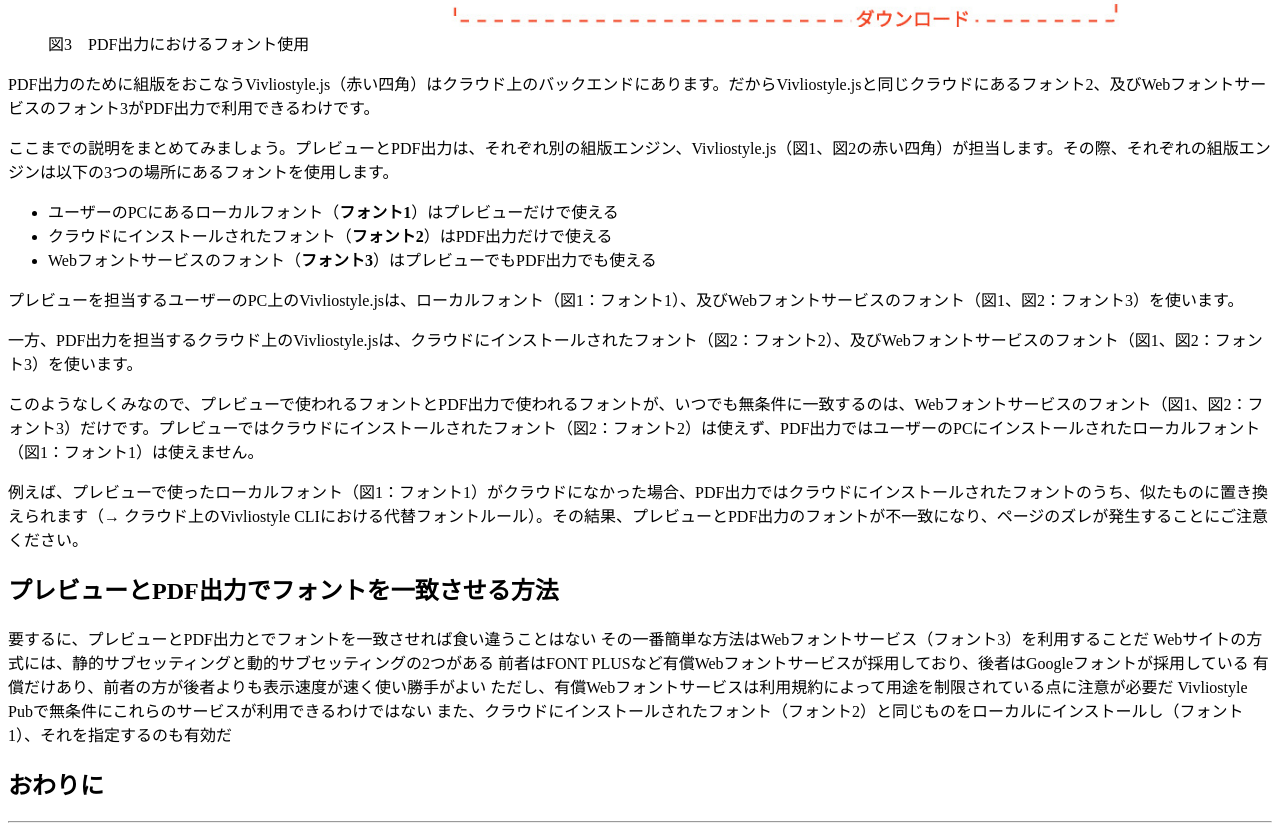
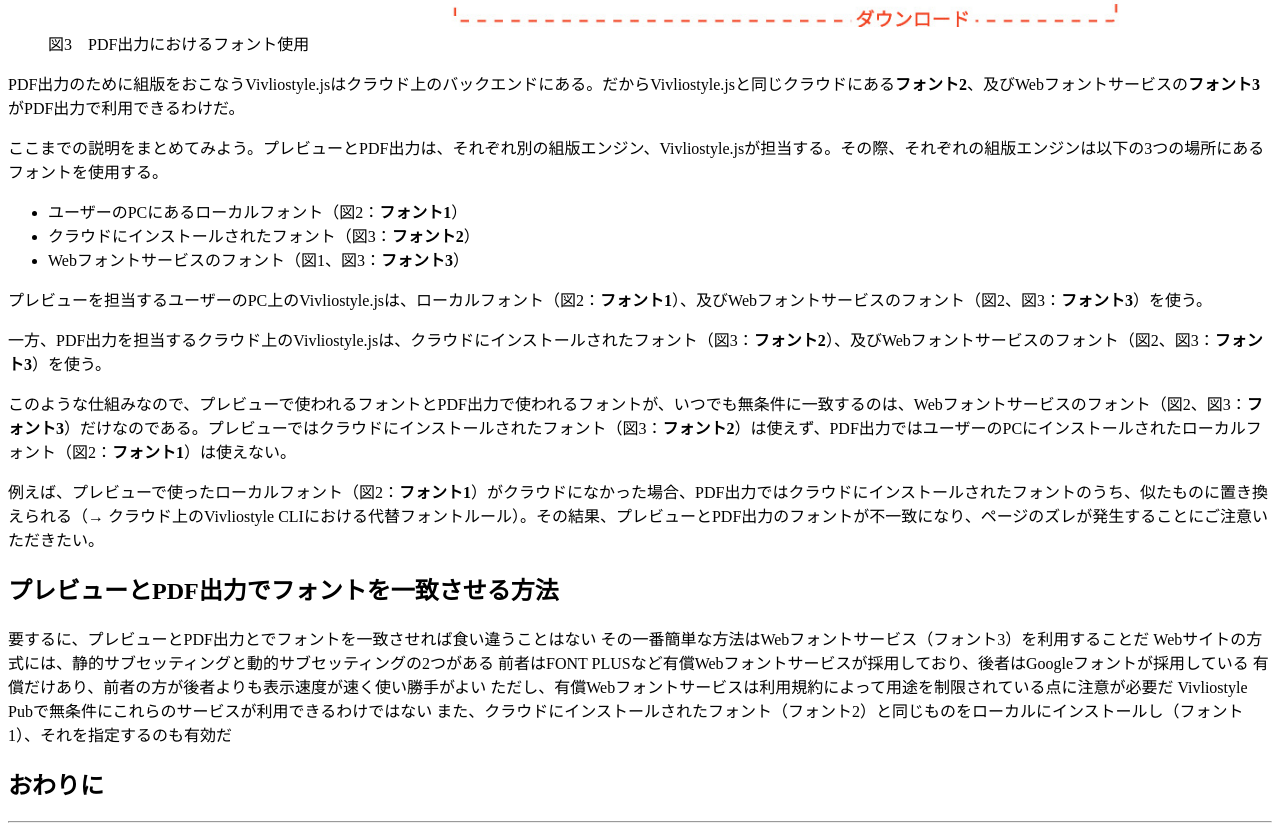
Before and after one commit to spring-raining/tbf13-draft, a website: page content/ogwata/draft-ogwata.html in a window 1280 px wide. Shown: the part 2967-3804 px from the top of the page. Drawn offline with Linux system fonts and the light colour scheme.

Commit message:
Update content/ogwata/draft-ogwata.md

```diff
--- a/content/ogwata/draft-ogwata.html
+++ b/content/ogwata/draft-ogwata.html
@@ -63,17 +63,17 @@
           <img src="./image/fig-3.png" alt="図3　PDF出力におけるフォント使用" width="100%">
           <figcaption aria-hidden="true">図3　PDF出力におけるフォント使用</figcaption>
         </figure>
-        <p>PDF出力のために組版をおこなうVivliostyle.js（赤い四角）はクラウド上のバックエンドにあります。だからVivliostyle.jsと同じクラウドにあるフォント2、及びWebフォントサービスのフォント3がPDF出力で利用できるわけです。</p>
-        <p>ここまでの説明をまとめてみましょう。プレビューとPDF出力は、それぞれ別の組版エンジン、Vivliostyle.js（図1、図2の赤い四角）が担当します。その際、それぞれの組版エンジンは以下の3つの場所にあるフォントを使用します。</p>
+        <p>PDF出力のために組版をおこなうVivliostyle.jsはクラウド上のバックエンドにある。だからVivliostyle.jsと同じクラウドにある<strong>フォント2</strong>、及びWebフォントサービスの<strong>フォント3</strong>がPDF出力で利用できるわけだ。</p>
+        <p>ここまでの説明をまとめてみよう。プレビューとPDF出力は、それぞれ別の組版エンジン、Vivliostyle.jsが担当する。その際、それぞれの組版エンジンは以下の3つの場所にあるフォントを使用する。</p>
         <ul>
-          <li>ユーザーのPCにあるローカルフォント（<strong>フォント1</strong>）はプレビューだけで使える</li>
-          <li>クラウドにインストールされたフォント（<strong>フォント2</strong>）はPDF出力だけで使える</li>
-          <li>Webフォントサービスのフォント（<strong>フォント3</strong>）はプレビューでもPDF出力でも使える</li>
+          <li>ユーザーのPCにあるローカルフォント（図2：<strong>フォント1</strong>）</li>
+          <li>クラウドにインストールされたフォント（図3：<strong>フォント2</strong>）</li>
+          <li>Webフォントサービスのフォント（図1、図3：<strong>フォント3</strong>）</li>
         </ul>
-        <p>プレビューを担当するユーザーのPC上のVivliostyle.jsは、ローカルフォント（図1：フォント1）、及びWebフォントサービスのフォント（図1、図2：フォント3）を使います。</p>
-        <p>一方、PDF出力を担当するクラウド上のVivliostyle.jsは、クラウドにインストールされたフォント（図2：フォント2）、及びWebフォントサービスのフォント（図1、図2：フォント3）を使います。</p>
-        <p>このようなしくみなので、プレビューで使われるフォントとPDF出力で使われるフォントが、いつでも無条件に一致するのは、Webフォントサービスのフォント（図1、図2：フォント3）だけです。プレビューではクラウドにインストールされたフォント（図2：フォント2）は使えず、PDF出力ではユーザーのPCにインストールされたローカルフォント（図1：フォント1）は使えません。</p>
-        <p>例えば、プレビューで使ったローカルフォント（図1：フォント1）がクラウドになかった場合、PDF出力ではクラウドにインストールされたフォントのうち、似たものに置き換えられます（→ クラウド上のVivliostyle CLIにおける代替フォントルール）。その結果、プレビューとPDF出力のフォントが不一致になり、ページのズレが発生することにご注意ください。</p>
+        <p>プレビューを担当するユーザーのPC上のVivliostyle.jsは、ローカルフォント（図2：<strong>フォント1</strong>）、及びWebフォントサービスのフォント（図2、図3：<strong>フォント3</strong>）を使う。</p>
+        <p>一方、PDF出力を担当するクラウド上のVivliostyle.jsは、クラウドにインストールされたフォント（図3：<strong>フォント2</strong>）、及びWebフォントサービスのフォント（図2、図3：<strong>フォント3</strong>）を使う。</p>
+        <p>このような仕組みなので、プレビューで使われるフォントとPDF出力で使われるフォントが、いつでも無条件に一致するのは、Webフォントサービスのフォント（図2、図3：<strong>フォント3</strong>）だけなのである。プレビューではクラウドにインストールされたフォント（図3：<strong>フォント2</strong>）は使えず、PDF出力ではユーザーのPCにインストールされたローカルフォント（図2：<strong>フォント1</strong>）は使えない。</p>
+        <p>例えば、プレビューで使ったローカルフォント（図2：<strong>フォント1</strong>）がクラウドになかった場合、PDF出力ではクラウドにインストールされたフォントのうち、似たものに置き換えられる（→ クラウド上のVivliostyle CLIにおける代替フォントルール）。その結果、プレビューとPDF出力のフォントが不一致になり、ページのズレが発生することにご注意いただきたい。</p>
       </section>
       <section id="プレビューとpdf出力でフォントを一致させる方法" class="level2">
         <h2>プレビューとPDF出力でフォントを一致させる方法</h2>
```
Also changed, not shown: content/ogwata/draft-ogwata.md (+9 -9 lines).
